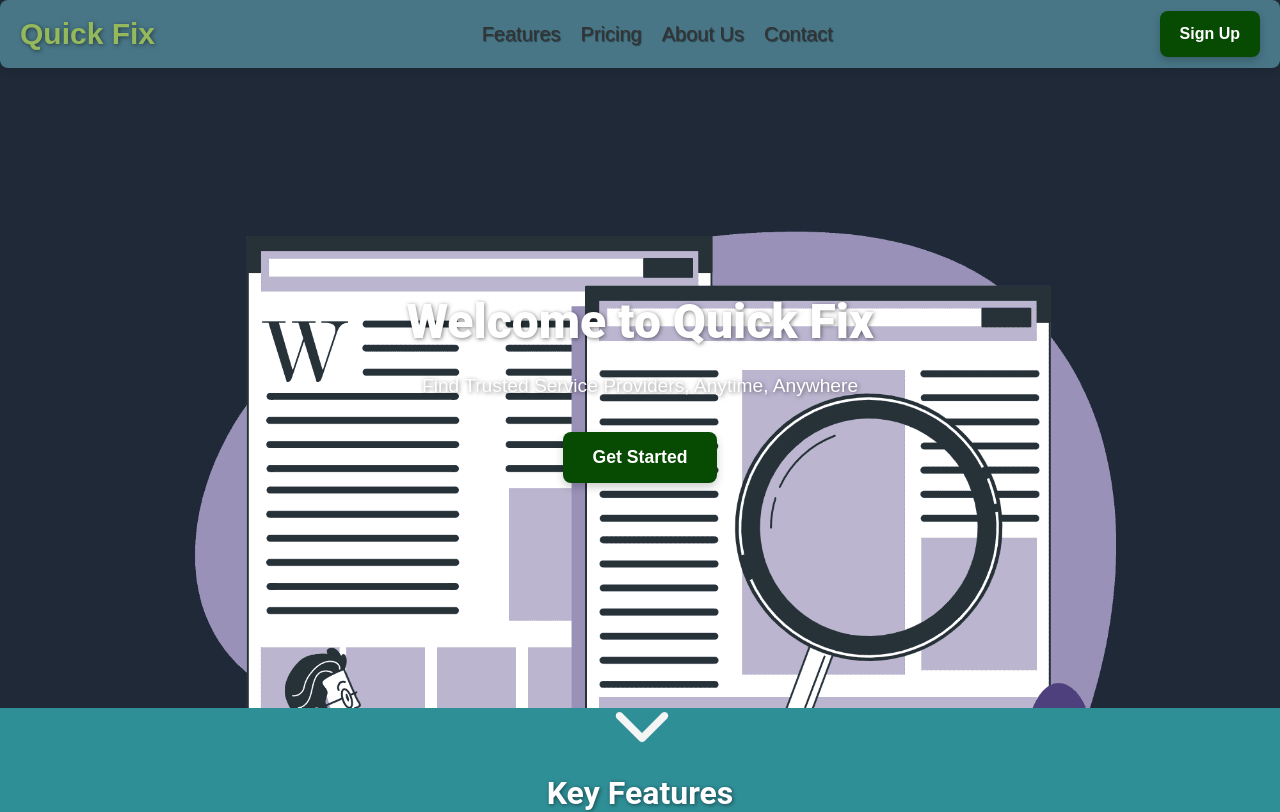
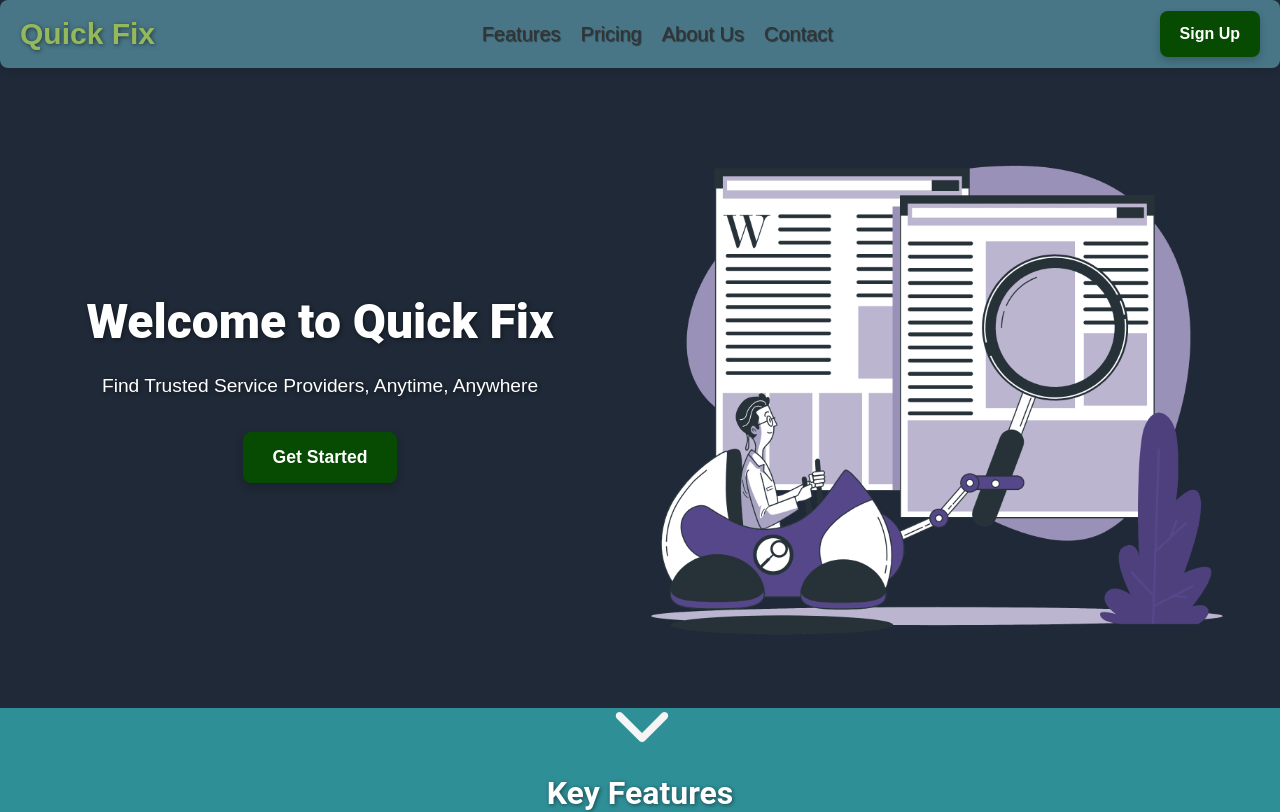
Before and after one commit to andreeas11/landing, a React (Create React App) app: page / in a window 1280 px wide. Shown: the top 812 px of the page. Built offline with nearby package versions, Linux system fonts and the light colour scheme.

Commit message:
Fixed landing page

```diff
--- a/src/components/Hero.js
+++ b/src/components/Hero.js
@@ -11,13 +11,13 @@ export default function Hero() {
 
   return (
     <section className="hero">
-      <h1 style={{ color: "#ffffff", textShadow: "1px 1px 4px rgba(0, 0, 0, 0.5)" }}>
+      <h1 style={{ color: "#ffffff", textShadow: "1px 1px 4px rgba(0, 0, 0, 0.5)", marginLeft: "-50vw" }}>
         Welcome to Quick Fix
       </h1>
-      <p style={{ color: "#ffffff", textShadow: "1px 1px 4px rgba(0, 0, 0, 0.5)" }}>
+      <p style={{ color: "#ffffff", textShadow: "1px 1px 4px rgba(0, 0, 0, 0.5)", marginLeft: "-50vw" }}>
       Find Trusted Service Providers, Anytime, Anywhere
       </p>
-      <button className="cta-button">Get Started</button>
+      <button className="cta-button" style={{ marginLeft: "-50vw"}}>Get Started</button>
       <IoIosArrowDown
         className="arrow"
         onClick={scrollDown} // Add onClick event to trigger scroll
--- a/src/styles.css
+++ b/src/styles.css
@@ -183,8 +183,9 @@
     text-align: center;
     padding: 95px 0px;
     background-image: url('./ll.png');
-    background-size: cover;
-    background-position: center -70px;
+    background-size: 700px auto;
+    background-position: right center;
+    background-repeat: no-repeat;
     /*background: #1f2937; /* Subtle gradient background */
     color: black; /* White text color for contrast */
     min-height: 80vh; /* Take up most of the viewport height */
```
